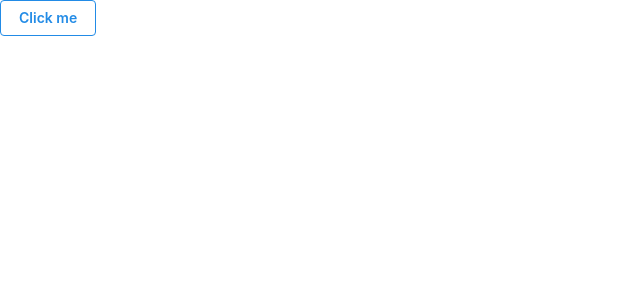
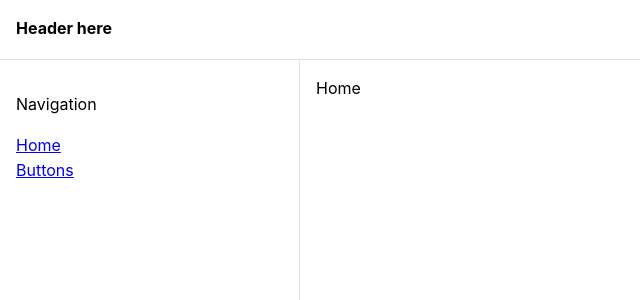
Before and after one commit to goodhuman-me/mantine-demo, a React (Vite) app: page / in a window 1280 px wide. Shown: the top 300 px of the page, without its empty margins (0-640 px from the left). Built offline with nearby package versions, Linux system fonts and the light colour scheme.

Commit message:
chore: Set up react-routers.

```diff
--- a/src/App.tsx
+++ b/src/App.tsx
@@ -1,26 +1,40 @@
+// import { Button } from "@mantine/core";
+import { AppShell, Burger } from "@mantine/core";
+import { useDisclosure } from "@mantine/hooks";
 import { Outlet, Link } from "react-router-dom";
-import { Button } from "@mantine/core";
-import { MantineProvider, createTheme } from "@mantine/core";
 
 function App() {
+  const [opened, { toggle }] = useDisclosure();
+
   return (
-    <div>
-      {/* <div>
-        Navigation
-        <nav>
-          <Link to="/buttons">Test</Link> <br />
-          <Link to="/buttons">Test</Link>
-        </nav>
-      </div>
-      <div>
+    <AppShell
+      header={{ height: 60 }}
+      navbar={{ width: 300, breakpoint: "sm", collapsed: { mobile: !opened } }}
+      padding="md"
+    >
+      <AppShell.Header>
+        <div style={{ padding: "16px", fontWeight: "bold" }}>Header here</div>
+      </AppShell.Header>
+
+      <AppShell.Navbar>
+        <div
+          style={{
+            paddingTop: "0px",
+            padding: "16px",
+            display: "flex",
+            flexDirection: "column",
+          }}
+        >
+          <p>Navigation</p>
+          <Link to="/">Home</Link>
+          <Link to="/buttons">Buttons</Link>
+        </div>
+      </AppShell.Navbar>
+
+      <AppShell.Main>
         <Outlet />
-      </div> */}
-      <div>
-        <Button color="blue" variant="outline">
-          Click me
-        </Button>
-      </div>
-    </div>
+      </AppShell.Main>
+    </AppShell>
   );
 }
 
--- a/src/routes/router.tsx
+++ b/src/routes/router.tsx
@@ -1,15 +1,15 @@
-import { createBrowserRouter } from "react-router-dom";
+import {
+  createBrowserRouter,
+  createRoutesFromElements,
+  Route,
+} from "react-router-dom";
 import App from "../App.tsx";
 
-export const router = createBrowserRouter([
-  {
-    path: "/",
-    element: <App />,
-    children: [
-      {
-        path: "/buttons",
-        element: <div>Buttons</div>,
-      },
-    ],
-  },
-]);
+const routes = (
+  <Route path="/" element={<App />}>
+    <Route path="/" element={<div>Home</div>} />
+    <Route path="buttons" element={<div>Buttons</div>} />
+  </Route>
+);
+
+export const router = createBrowserRouter(createRoutesFromElements(routes));
```
